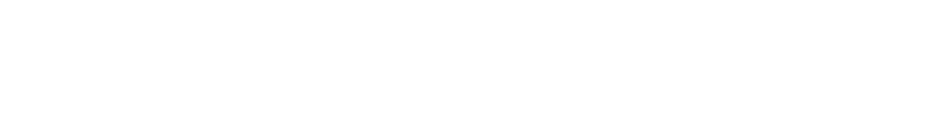
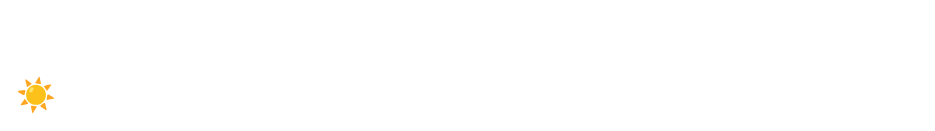
Before and after one commit to sukenik/SukURL, a React app in the folder Client/: page / in a window 1280 px wide. Shown: the part 666-797 px from the top of the page, without its empty margins (0-935 px from the left). Built offline with nearby package versions, Linux system fonts and the light colour scheme.

Commit message:
wip; dark mode

```diff
--- a/Client/src/App.tsx
+++ b/Client/src/App.tsx
@@ -3,6 +3,7 @@ import { Card, Container, Button } from 'react-bootstrap'
 import ActiveForm from './Components/ActiveForm'
 import CompletedForm from './Components/CompletedForm'
 import { useNavigate } from 'react-router-dom'
+import ThemeButton from './Components/ThemeButton'
 
 const App: React.FC = () => {
     const [url, setUrl] = useState<string>('')
@@ -17,7 +18,7 @@ const App: React.FC = () => {
 
     return (
         <Container
-            className='d-flex align-items-center justify-content-center'
+            className={'d-flex align-items-center justify-content-center'}
             style={{ minHeight: '100vh' }}
         >
             <div className='w-100' style={{ maxWidth: '500px' }}>
@@ -48,6 +49,7 @@ const App: React.FC = () => {
                     {'My URLs'}
                 </Button>
             </div>
+            <ThemeButton />
         </Container>
     )
 }
--- a/Client/src/Components/MyUrlsPage.tsx
+++ b/Client/src/Components/MyUrlsPage.tsx
@@ -5,6 +5,8 @@ import { useNavigate } from 'react-router-dom'
 import PaginationOptions from './PaginationOptions'
 import useGetMyUrls from '../Hooks/useGetMyUrls'
 import DeleteModal from './DeleteModal'
+import ThemeButton from './ThemeButton'
+import { useThemeContext } from '../Context/ThemeProvider'
 
 const MyUrlsPage: React.FC = () => {
 	const [page, setPage] = useState<number>(0)
@@ -12,6 +14,7 @@ const MyUrlsPage: React.FC = () => {
 	const [tinyUrlToDelete, setTinyUrlToDelete] = useState<string>('')
 
 	const { urls, isLoading, isFetching } = useGetMyUrls(page, lastTinyUrl)
+	const { darkTheme } = useThemeContext()
 
 	const navigate = useNavigate()
 
@@ -20,14 +23,19 @@ const MyUrlsPage: React.FC = () => {
 	}
 
 	return (
+		<div style={{
+			backgroundColor: darkTheme ? 'black' : 'white'
+		}}>
 			<Container
 				className='d-flex align-items-center justify-content-center'
 				style={{ minHeight: '100vh' }}
 			>
 				<div className='w-100' style={{ maxWidth: '700px' }}>
-                <Card>
-                    <Card.Body>
-                        <h2 className='text-center mb-4'>{'📃 My URLs'}</h2>
+					<Card style={{ border: '1px solid #0d6efd', borderRadius: '2px' }}>
+						<Card.Body style={{
+							backgroundColor: darkTheme ? 'black' : 'white',
+						}}>
+							<h2 className='text-center mb-4' style={{ color: darkTheme ? 'white' : 'inherit' }}>{'📃 My URLs'}</h2>
 							<UrlsList
 								urls={urls}
 								isLoading={isLoading}
@@ -50,6 +58,7 @@ const MyUrlsPage: React.FC = () => {
 						{'Back'}
 					</Button>
 				</div>
+				<ThemeButton />
 				{
 					!!tinyUrlToDelete &&
 					<DeleteModal
@@ -59,6 +68,7 @@ const MyUrlsPage: React.FC = () => {
 					/>
 				}
 			</Container>
+		</div>
 	)
 }
 
--- /dev/null
+++ b/Client/src/Components/ThemeButton.tsx
@@ -0,0 +1,27 @@
+import React from 'react'
+import { useThemeContext } from '../Context/ThemeProvider'
+
+const buttonStyles: React.CSSProperties = {
+	bottom: 0,
+	left: 0,
+	background: 'none',
+	border: 0,
+	padding: 0,
+	position: 'fixed',
+	zIndex: 99999,
+	display: 'inline-flex',
+	margin: '.5em',
+	fontSize: '32px'
+}
+
+const ThemeButton: React.FC = () => {
+	const { darkTheme, toggleDarkTheme } = useThemeContext()
+
+	return (
+		<button style={buttonStyles} onClick={toggleDarkTheme}>
+			{darkTheme ? '☀️' : '🌑'}
+		</button>
+	)
+}
+
+export default ThemeButton
--- a/Client/src/Components/UrlsList.tsx
+++ b/Client/src/Components/UrlsList.tsx
@@ -2,6 +2,7 @@ import React from 'react'
 import { ListGroup, Spinner, Alert } from 'react-bootstrap'
 import { iUrl } from '../Utils'
 import UrlRow from './UrlRow'
+import { useThemeContext } from '../Context/ThemeProvider'
 
 const titleStyle: React.CSSProperties = {
 	textDecoration: 'underline',
@@ -15,6 +16,8 @@ interface iProps {
 }
 
 const UrlsList: React.FC<iProps> = ({ urls, isLoading, handleDeleteUrl }) => {
+  const { darkTheme } = useThemeContext()
+
   return (
     <ListGroup
 		variant='flush'
@@ -24,9 +27,23 @@ const UrlsList: React.FC<iProps> = ({ urls, isLoading, handleDeleteUrl }) => {
 			overflowY: 'visible'
 		}}
 	>
-		<ListGroup.Item style={{ display: 'flex' }}>
-			<div style={titleStyle}>{'From:'}</div>
-			<div style={titleStyle}>{'To:'}</div>
+		<ListGroup.Item style={{
+			display: 'flex',
+			backgroundColor: darkTheme ? 'black' : 'white'
+		}}>
+			<div style={{
+				...titleStyle,
+				color: darkTheme ? 'white' : 'black'
+			}}>
+				{'From:'}
+			</div>
+
+			<div style={{
+				...titleStyle,
+				color: darkTheme ? 'white' : 'black'
+			}}>
+				{'To:'}
+			</div>
 		</ListGroup.Item>
 		{isLoading
 			? <Spinner variant='primary' style={{ margin: 'auto auto' }} />
--- /dev/null
+++ b/Client/src/Context/ThemeProvider.tsx
@@ -0,0 +1,23 @@
+import React, { useContext, useState } from "react"
+
+interface iStylesContext {
+    darkTheme: boolean
+    toggleDarkTheme: () => void
+}
+
+const ThemeContext = React.createContext<iStylesContext | null>(null)
+export const useThemeContext = () => useContext(ThemeContext) as iStylesContext
+
+const ThemeProvider: React.FC = ({ children }) => {
+    const [darkTheme, setDarkTheme] = useState(true)
+
+    const toggleDarkTheme = () => setDarkTheme(prevState => !prevState)
+
+    return (
+        <ThemeContext.Provider value={{ darkTheme, toggleDarkTheme }}>
+            {children}
+        </ThemeContext.Provider>
+    )
+}
+
+export default ThemeProvider
--- a/Client/src/index.tsx
+++ b/Client/src/index.tsx
@@ -6,12 +6,14 @@ import 'bootstrap/dist/css/bootstrap.min.css'
 import MyUrlsPage from './Components/MyUrlsPage'
 import { QueryClient, QueryClientProvider } from '@tanstack/react-query'
 import { ReactQueryDevtools } from '@tanstack/react-query-devtools'
+import ThemeProvider from './Context/ThemeProvider'
 
 const queryClient = new QueryClient()
 
 const root = document.getElementById('root')
 render(
 	<QueryClientProvider client={queryClient}>
+		<ThemeProvider>
 			<Router>
 				<Routes>
 					<Route path='/' element={<App />} />
@@ -19,7 +21,8 @@ render(
 					<Route path='*' element={<App />}/>
 				</Routes>
 			</Router>
-		<ReactQueryDevtools initialIsOpen={false} />
+			{/* <ReactQueryDevtools initialIsOpen={false} /> */}
+		</ThemeProvider>
 	</QueryClientProvider>
 	, root
 )
```
Lines whose indentation alone changed are shown as unchanged.
